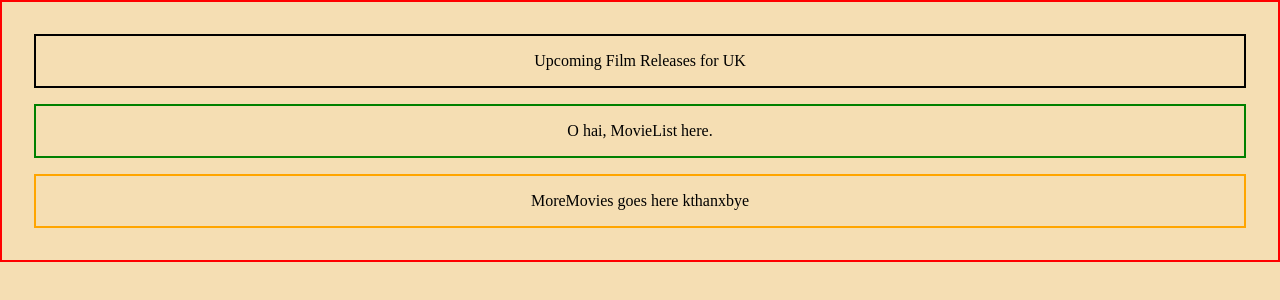
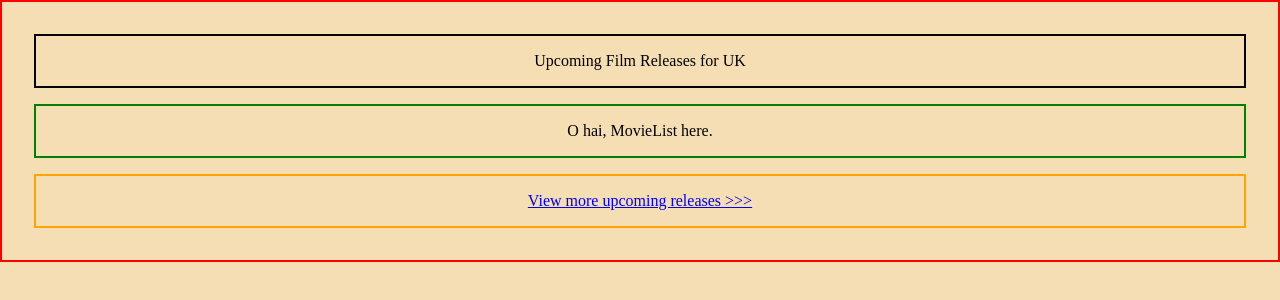
Before and after one commit to stevefaeembra/wk_14_d_1_hw, a React (Create React App) app: page / in a window 1280 px wide. Shown: the top 300 px of the page. Built offline with nearby package versions, Linux system fonts and the light colour scheme.

Commit message:
added header and footer

```diff
--- a/src/components/more-movies.js
+++ b/src/components/more-movies.js
@@ -4,7 +4,9 @@ class MoreMovies extends Component {
   render() {
     return (
       <div className="moremovies">
-        MoreMovies goes here kthanxbye
+        <a href="http://www.imdb.com/calendar/?region=gb">
+          View more upcoming releases >>>
+        </a>
       </div>
     )
   }
```
